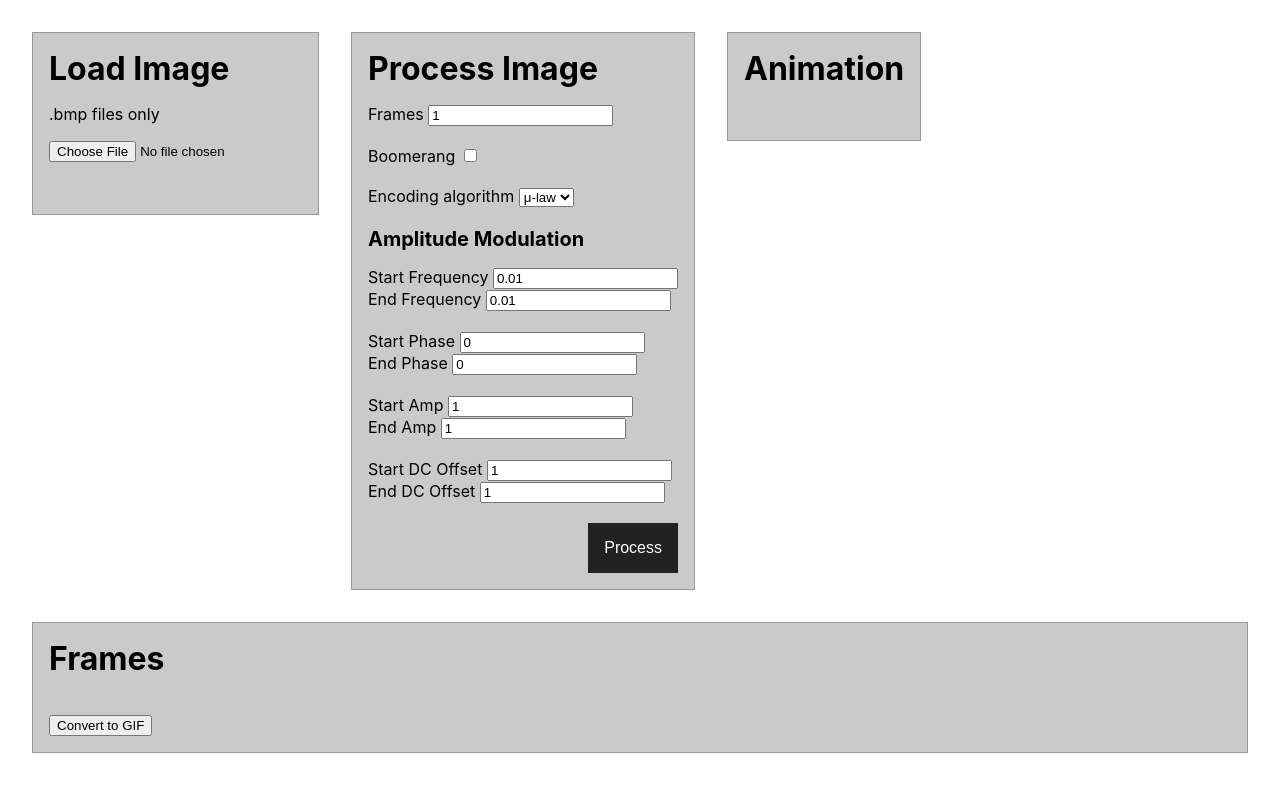
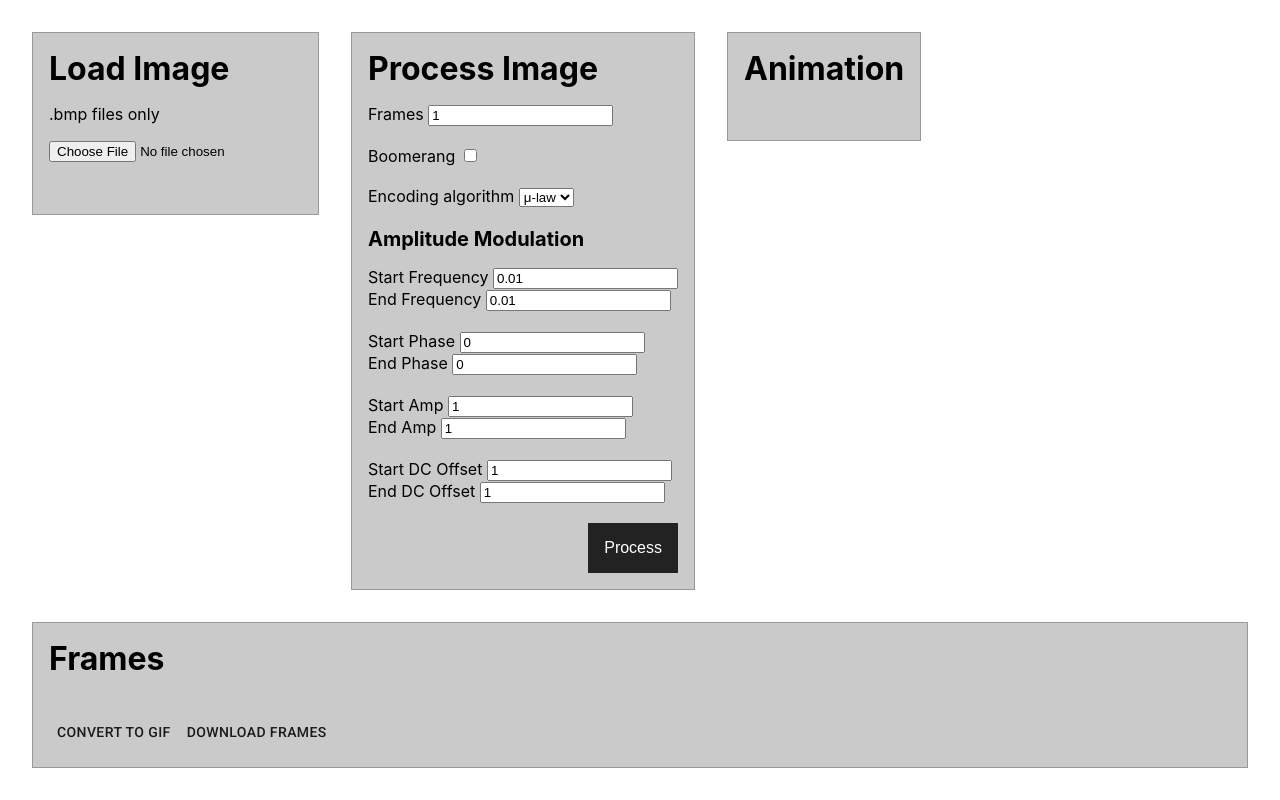
Before and after one commit to tomShoutTheSecond/ImageGlitcher, a React (Create React App) app in the folder image-glitcher/: page / in a window 1280 px wide. Built offline with nearby package versions, Linux system fonts and the light colour scheme.

Commit message:
Start implementing JSZip for compressed image downloads

```diff
--- a/image-glitcher/package.json
+++ b/image-glitcher/package.json
@@ -4,13 +4,17 @@
   "version": "0.1.0",
   "private": true,
   "dependencies": {
+    "@material-ui/core": "^4.10.2",
     "@testing-library/jest-dom": "^4.2.4",
     "@testing-library/react": "^9.5.0",
     "@testing-library/user-event": "^7.2.1",
+    "@types/file-saver": "^2.0.1",
     "@types/jest": "^24.9.1",
     "@types/node": "^12.12.34",
     "@types/react": "^16.9.31",
     "@types/react-dom": "^16.9.6",
+    "file-saver": "^1.3.2",
+    "jszip": "^3.5.0",
     "react": "^16.13.1",
     "react-dom": "^16.13.1",
     "react-scripts": "3.4.1",
--- a/image-glitcher/public/index.html
+++ b/image-glitcher/public/index.html
@@ -24,6 +24,10 @@
       work correctly both with client-side routing and a non-root public URL.
       Learn how to configure a non-root public URL by running `npm run build`.
     -->
+
+    <!-- Fonts -->
+    <link rel="stylesheet" href="https://fonts.googleapis.com/css?family=Roboto:300,400,500,700&display=swap" />
+
     <title>Glitcher</title>
   </head>
   <body>
--- a/image-glitcher/src/FramePreview.tsx
+++ b/image-glitcher/src/FramePreview.tsx
@@ -3,6 +3,9 @@ import { State } from './App';
 import { Colors } from './Colors';
 import { Styles } from './Styles';
 import ReactDOM from 'react-dom';
+import { Button } from '@material-ui/core';
+import JSZip from 'jszip';
+import { saveAs } from 'file-saver';
 
 interface FramePreviewProps
 {
@@ -40,17 +43,17 @@ export class FramePreview extends React.Component<FramePreviewProps>
         let content = this.props.isLoading ? "Loading frames..." : this.props.downloads.map((download, key) =>
             <div key={key} style={downloadContainerStyle}>
                 <img className="downloadImg" src={download} style={Styles.imageStyle}></img>
-                <a href={download} download="image.bmp">{"image-" + key}</a>
+                <a href={download} download={"image" + key + ".bmp"}>{"image" + key}</a>
             </div>
         )
-
 
         return (
             <div style={containerStyle}>
                 <h1 style={Styles.h1Style}>Frames</h1>
                 {content}
                 <br />
-                <button onClick={() => this.createGif()}>Convert to GIF</button>
+                <Button onClick={() => this.createGif()}>Convert to GIF</Button>
+                <Button onClick={() => this.downloadFrames()}>Download Frames</Button>
             </div>
         );
     }
@@ -96,6 +99,25 @@ export class FramePreview extends React.Component<FramePreviewProps>
         newImg.src = firstImage.src;
     }
 
+    downloadFrames()
+    {
+        let zip = new JSZip();
+
+        for (let i = 0; i < this.props.downloads.length; i++)
+        {
+            const image = this.props.downloads[i];
+            zip.file(image);
+        }
+
+        zip.generateAsync({type:"blob"}).then(function(content)
+        {
+            //window.location.href = "data:application/zip;base64," + content;
+
+            // see FileSaver.js
+            saveAs(content, "example.zip");
+        });
+    }
+
     //returns references to all the preview image elements in the download area
     getImageElements()
     {
```
Also changed, not shown: 1 other file (tests, documents, lock files or other folders).
